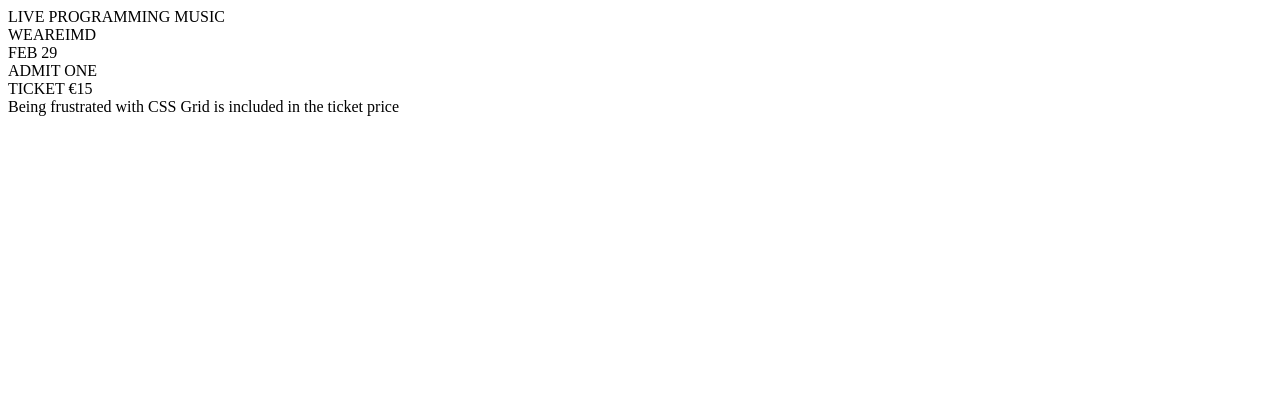
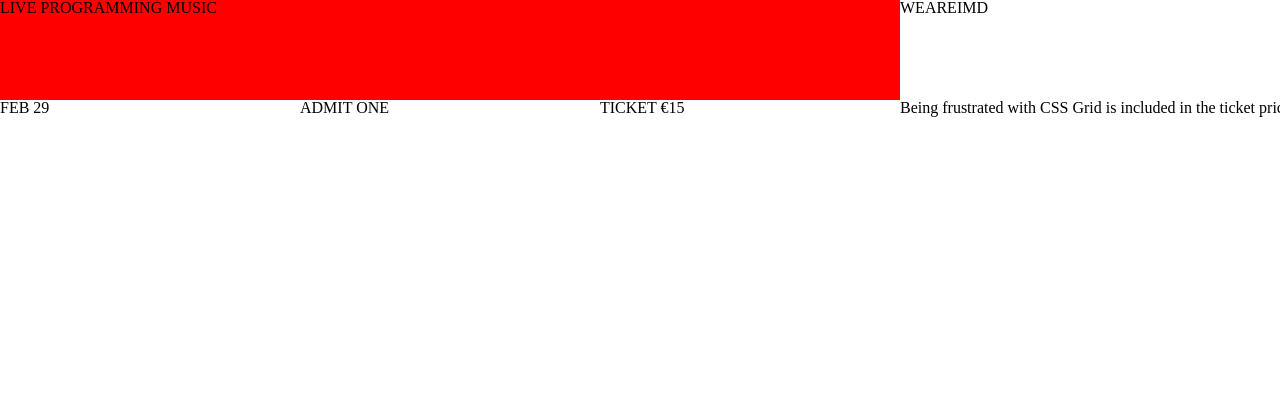
Before and after one commit to dielanophals/2imd-webtech3-portfolio, a plain HTML site: page lab 2/FestivalTicket/index.html in a window 1280 px wide. Drawn offline with Linux system fonts and the light colour scheme.

Commit message:
added css link + first grid item

```diff
--- a/lab 2/FestivalTicket/css/style.css
+++ b/lab 2/FestivalTicket/css/style.css
@@ -1,4 +1,11 @@
 main{
   display: grid;
   grid-template-columns: repeat(3, 300px) 400px;
+  grid-template-rows: 100px 300px 100px 75px;
 }
+
+.live{
+  grid-column: 1 / span 3;
+  grid-row: 1 / span 1;
+  background:red;
+}
--- a/lab 2/FestivalTicket/index.html
+++ b/lab 2/FestivalTicket/index.html
@@ -3,6 +3,8 @@
   <head>
     <meta charset="utf-8">
     <title>IMDstagram</title>
+    <link rel="stylesheet" href="css/reset.css">
+    <link rel="stylesheet" href="css/style.css">
   </head>
   <body>
     <main>
```
